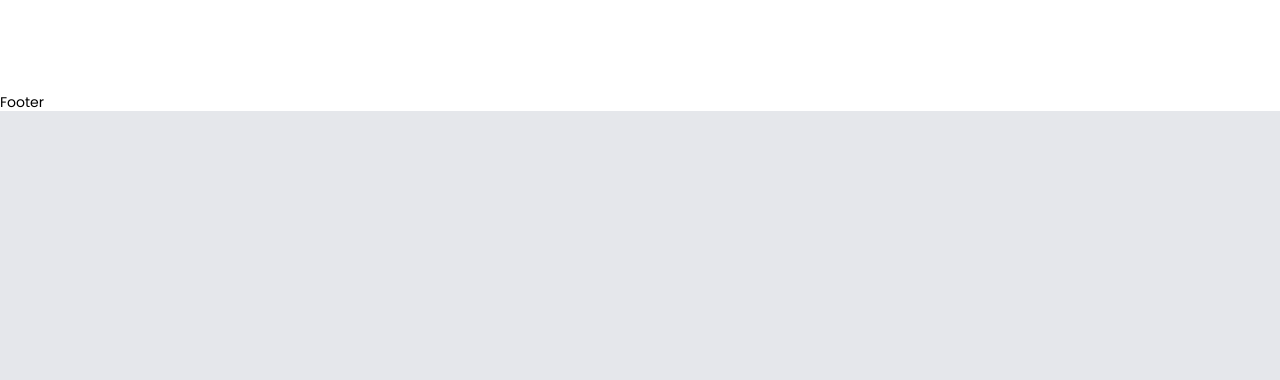
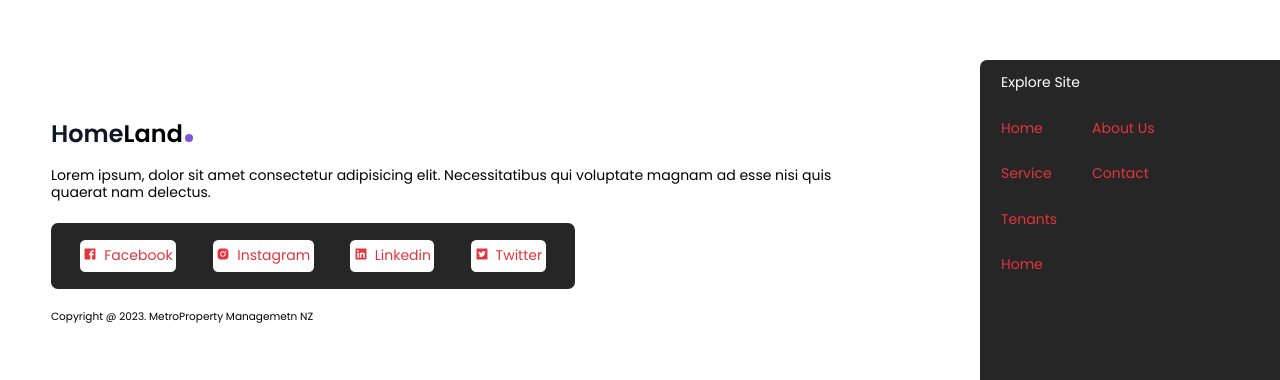
Before and after one commit to mountainwild795/Metro, a React (Create React App) app: page / in a window 1280 px wide. Shown: the part 1850-2230 px from the top of the page. Before the commit the page ends 1962 px from the top, so only its background shows below. Built offline with nearby package versions, Linux system fonts and the light colour scheme; no server answers.

Commit message:
complete footer style

```diff
--- a/src/components/Footer.js
+++ b/src/components/Footer.js
@@ -1,7 +1,58 @@
-import React from 'react';
+import React from "react";
+import Logo from "../assets/img/logo.svg";
+import { AiFillFacebook, AiFillInstagram, AiFillLinkedin, AiFillTwitterSquare } from "react-icons/ai";
 
 const Footer = () => {
-  return <div>Footer</div>;
+  return (
+    <div className="w-full lg:relative">
+      <div className="container max-sm:px-48 mx-auto flex flex-col lg:flex-row lg: gap-10">
+        <div className="flex flex-col bg-primary_black rounded-lg px-6 lg:flex-1 lg:absolute lg:bottom-0 lg:right-0 lg:w-[300px] lg:h-[320px] lg:rounded-bl-none lg:rounded-br-none lg:rounded-tr-none">
+          <div className="text-white py-4">Explore Site</div>
+          <div className="flex text-primary gap-10">
+            <ul>
+              <li className="py-4">Home</li>
+              <li className="py-4">Service</li>
+              <li className="py-4">Tenants</li>
+              <li className="py-4">Home</li>
+            </ul>
+            <ul>
+              <li className="py-4">About Us</li>
+              <li className="py-4">Contact</li>
+            </ul>
+          </div>
+        </div>
+        <div className="mt-8 lg:w-2/3">
+          <div className="mb-6">
+            <img src={Logo} alt="logo" />
+          </div>
+          <div className="mb-6">
+            <p>Lorem ipsum, dolor sit amet consectetur adipisicing elit. Necessitatibus qui voluptate magnam ad esse nisi quis quaerat nam delectus.</p>
+          </div>
+          <div className="flex flex-col items-start p-3 bg-primary_black w-2/3 max-lg:max-w-[200px] max-sm:min-w-[130px] rounded-lg mb-6 lg:flex-row lg:justify-around">
+            <div className="bg-white text-primary my-2 mx-1 rounded-md py-2 px-1 flex">
+              <AiFillFacebook />
+              <span className="ml-2">Facebook</span>
+            </div>
+            <div className="bg-white text-primary my-2 mx-1 rounded-md py-2 px-1 flex">
+              <AiFillInstagram />
+              <span className="ml-2">Instagram</span>
+            </div>
+            <div className="bg-white text-primary my-2 mx-1 rounded-md py-2 px-1 flex">
+              <AiFillLinkedin />
+              <span className="ml-2">Linkedin</span>
+            </div>
+            <div className="bg-white text-primary my-2 mx-1 rounded-md py-2 px-1 flex">
+              <AiFillTwitterSquare />
+              <span className="ml-2">Twitter</span>
+            </div>
+            {/* <div className="bg-white text-primary my-2 mx-1 rounded-md ">icon LinedIn</div>
+          <div className="bg-white text-primary my-2 mx-1 rounded-md ">icon Twitter</div> */}
+          </div>
+          <p className="text-xs mb-16">Copyright @ 2023. MetroProperty Managemetn NZ</p>
+        </div>
+      </div>
+    </div>
+  );
 };
 
 export default Footer;
--- a/src/components/House.js
+++ b/src/components/House.js
@@ -1,5 +1,5 @@
 import React, { useEffect, useState } from "react";
-import House1 from "../assets/img/houses/house1.png";
+import House1 from "../assets/img/1.jpeg";
 import { BiBed, BiBath, BiArea } from "react-icons/bi";
 import { RiMapPinLine } from "react-icons/ri";
 import { Spin } from "antd";
@@ -19,9 +19,10 @@ const House = ({ house }) => {
   return (
     <div className="flex flex-col">
       <div className="max-w-[300px] h-[168px] aspect-video mx-auto flex justify-center items-center">
-        <Spin spinning={loading}>
-          <img src={house.image} loading="lazy" alt="" className="max-w-[300px] aspect-video mx-auto" />
-        </Spin>
+        {/* <Spin spinning={loading}> */}
+        {/* <img src={house.image} loading="lazy" alt="" className="max-w-[300px] aspect-video mx-auto" /> */}
+        <img src={House1} loading="lazy" alt="" className="max-w-[300px] aspect-video mx-auto" />
+        {/* </Spin> */}
       </div>
       <div className="max-w-[300px] w-full mx-auto bg-card_bg text-white p-5">
         <div className="font-light mb-4">7240C Argyle St. Lawndale, CA 90260</div>
```
Also changed, not shown: src/assets/img/1.jpeg (added).
